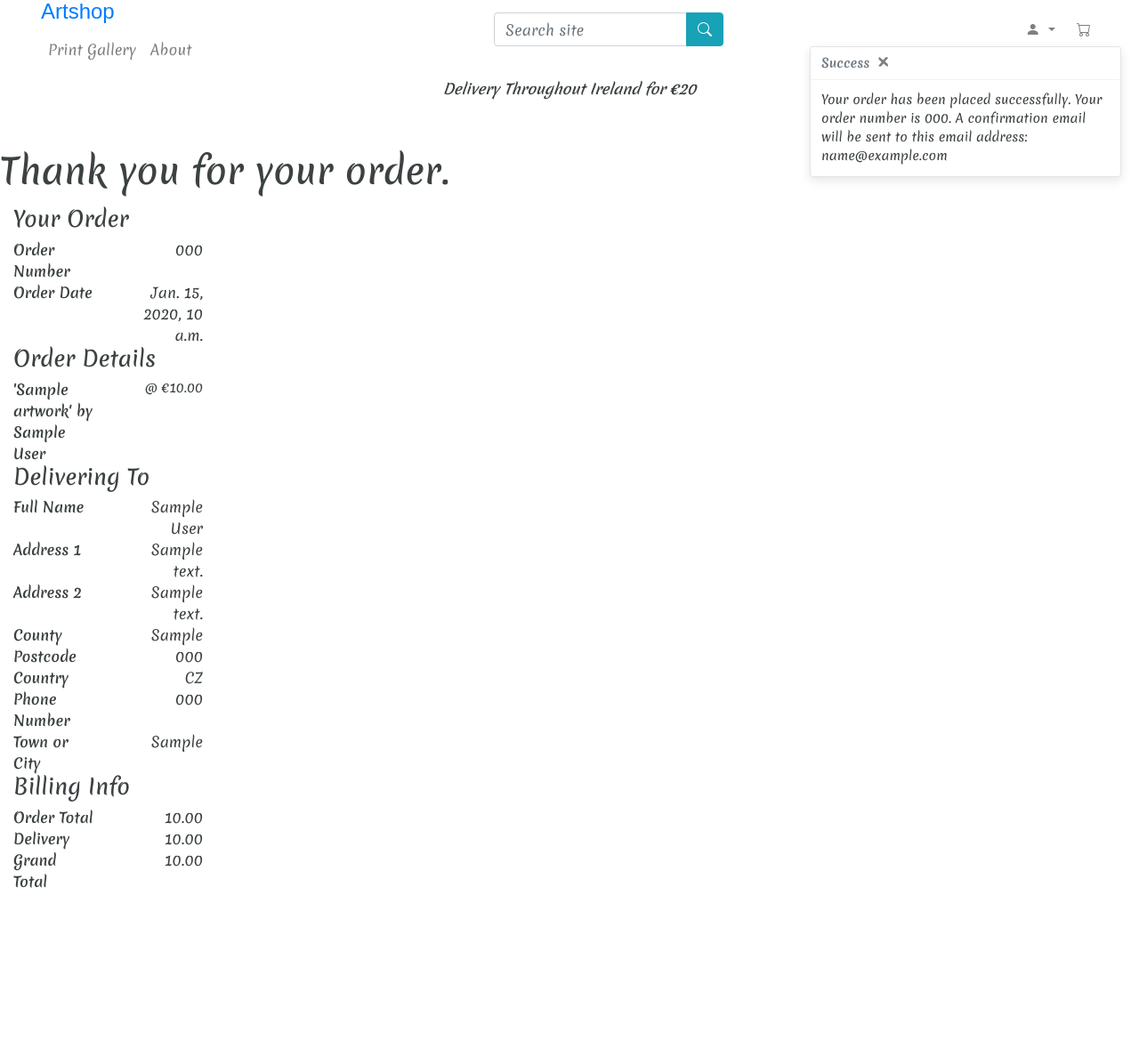
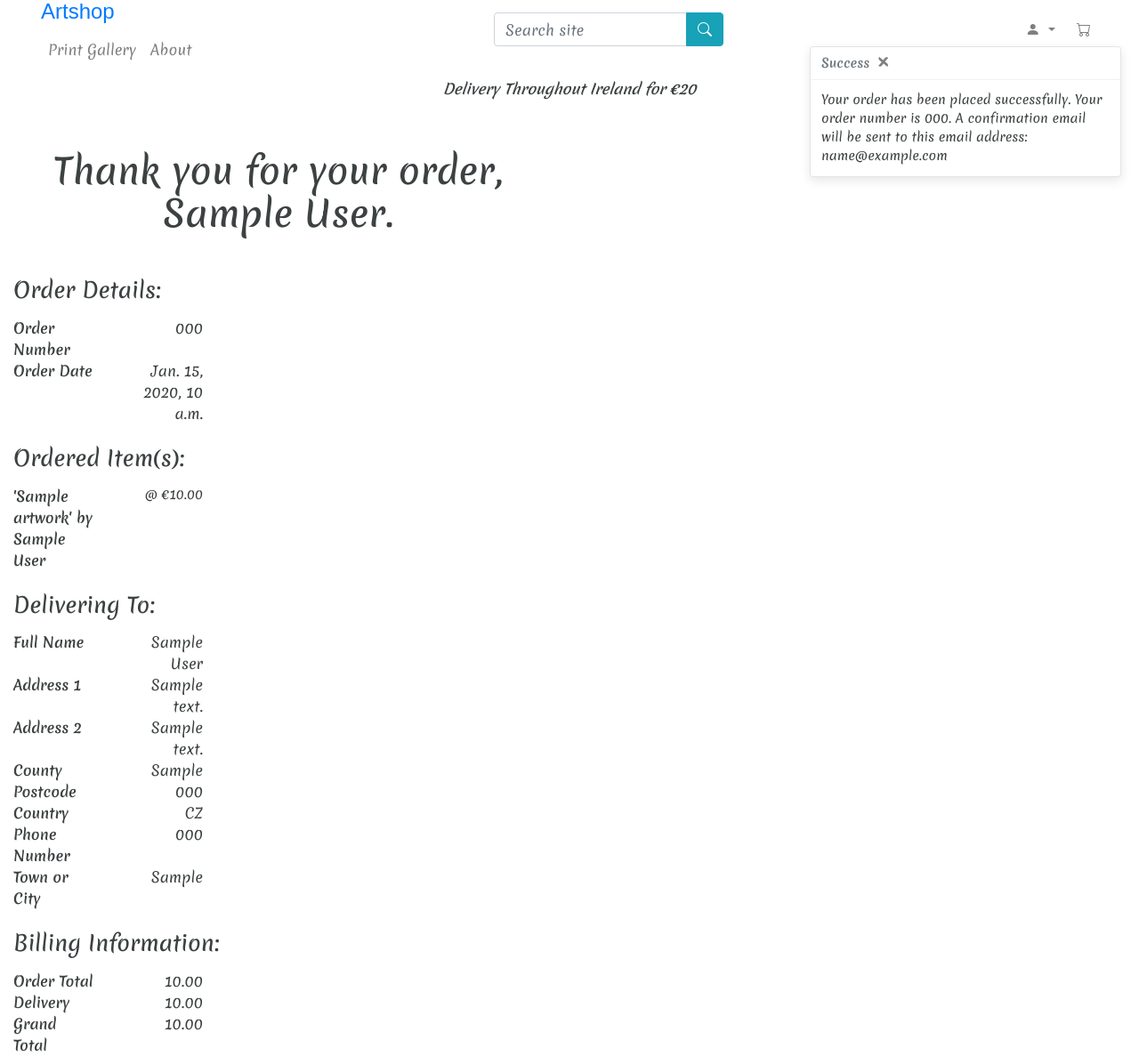
Before and after one commit to SiobhanP1/art-shop-ecommerce-store, a Django app: page /checkout/success/000/ in a window 1280 px wide. Shown: the part 18-1205 px from the top of the page at 89% size. Before the commit the page ends 1016 px from the top, so only its background shows below. Run offline with Django 3.2, Linux system fonts and the light colour scheme; tables that the repository leaves empty hold one stand-in row (values such as "Sample post"); some libraries are stand-ins or nearby versions; some web fonts are replaced.

Commit message:
Improve layout on checkout success page

```diff
--- a/checkout/templates/checkout/checkout_success.html
+++ b/checkout/templates/checkout/checkout_success.html
@@ -5,9 +5,9 @@
 <div class="row">
     <div class="col-12 col-lg-6">
         <section class="container header-container">
-            <div class="row">
-                <div class="mb-2">
-                    <h1 class="">Thank you for your order.</h1>
+            <div class="row text-center">
+                <div class="mb-4 mx-auto">
+                    <h1 class="">Thank you for your order, {{ order.full_name }}.</h1>
                 </div>
             </div>
         </section>
@@ -19,7 +19,7 @@
                     <div class="order-confirmation-wrapper">
                         <div class="row">
                             <div class="col">
-                                <h4 class="">Your Order</h4>
+                                <h4 class="mb-3 mt-3">Order Details:</h4>
                             </div>
                         </div>
                         <div class="row">
@@ -40,7 +40,7 @@
                         </div>
                         <div class="row">
                             <div class="col">
-                                <h4 class="">Order Details</h4>
+                                <h4 class="mb-3 mt-4">Ordered Item(s):</h4>
                             </div>
                         </div>
                         {% for item in order.lineitems.all %}
@@ -57,7 +57,7 @@
                         {% endfor %}
                         <div class="row">
                             <div class="col">
-                                <h4 class="">Delivering To</h4>
+                                <h4 class="mb-3 mt-4">Delivering To:</h4>
                             </div>
                         </div>
                         <div class="row">
@@ -132,7 +132,7 @@
                         </div>
                         <div class="row">
                             <div class="col">
-                                <h4 class="">Billing Info</h4>
+                                <h4 class="mb-3 mt-4">Billing Information:</h4>
                             </div>
                         </div>
                         <div class="row">
```
